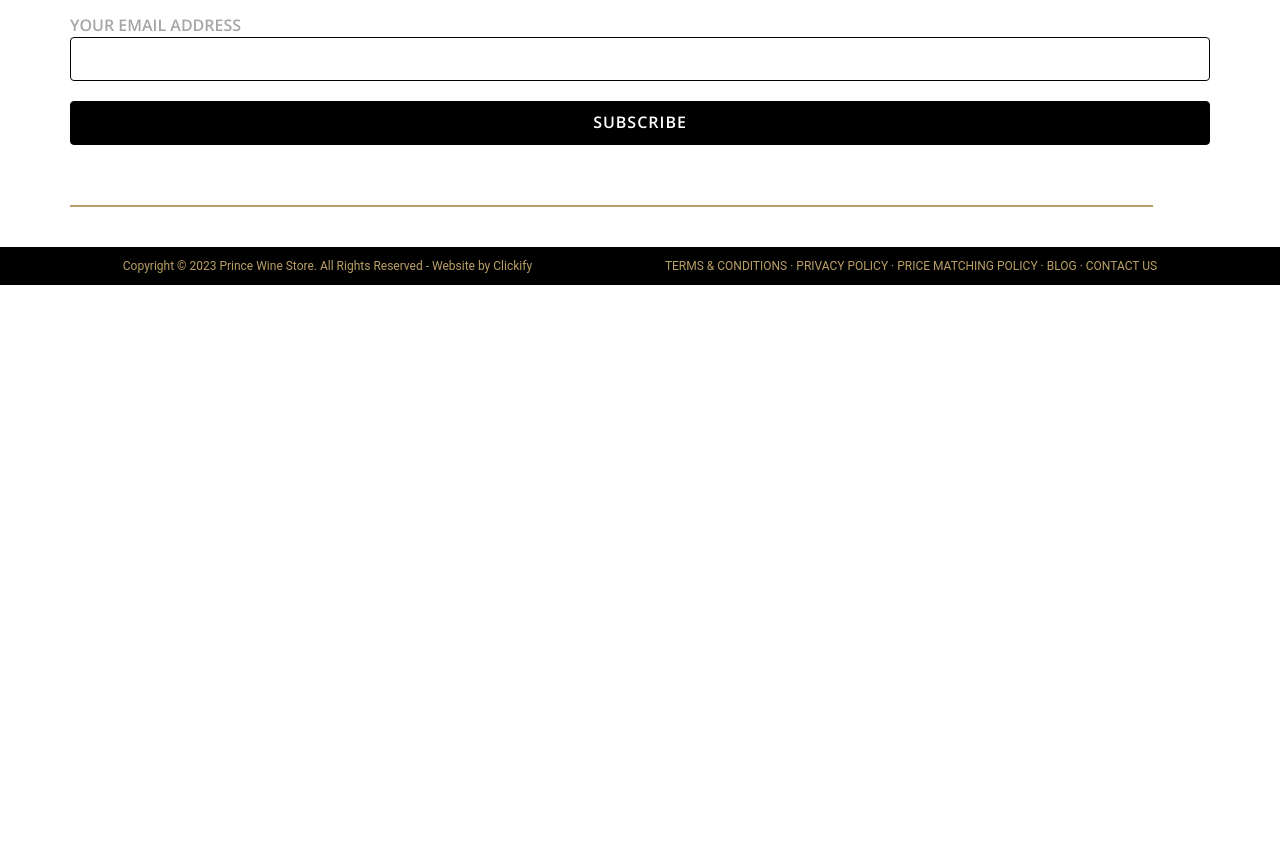
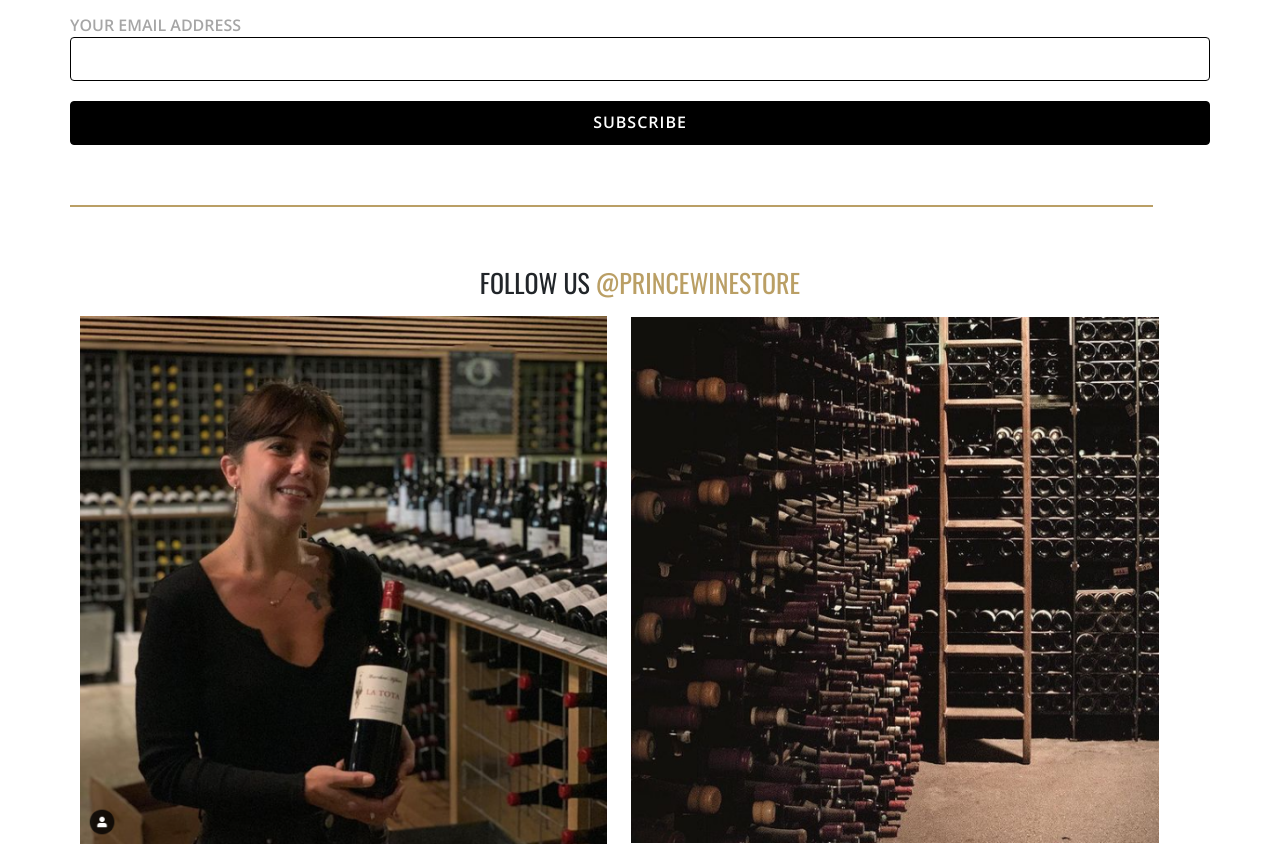
Before and after one commit to RamanenyaAS/Prince-Wine-Store, a website built with Parcel: page src/index.html in a window 1280 px wide. Shown: the part 3537-4399 px from the top of the page. Before the commit the page ends 3822 px from the top, so only its background shows below. Built offline with nearby package versions, Linux system fonts and the light colour scheme.

Commit message:
feat(Prince-Wine-Store ): add joinUs section

```diff
--- a/src/index.html
+++ b/src/index.html
@@ -17,7 +17,7 @@
     <link rel="stylesheet" href="./scss/founders.scss">
     <link rel="stylesheet" href="./scss/stores.scss">
     <link rel="stylesheet" href="./scss/newsletter.scss">
-    <link rel="stylesheet" href="./scss/join-us.scss">
+    <link rel="stylesheet" href="./scss/joinUs.scss">
     <link rel="stylesheet" href="./scss/footer.scss">
     <link rel="stylesheet" href="./scss/bottom.scss">
     <link href="https://cdn.jsdelivr.net/npm/bootstrap@5.3.1/dist/css/bootstrap.min.css" rel="stylesheet" integrity="sha384-4bw+/aepP/YC94hEpVNVgiZdgIC5+VKNBQNGCHeKRQN+PtmoHDEXuppvnDJzQIu9" crossorigin="anonymous">
@@ -185,8 +185,18 @@
         <div class="container">
             <div class="container__separator"></div>
         </div>
-        <section class="join-us">
-
+        <section class="joinUs">
+            <div class="container container_joinUs">
+                    <h2 class="container_joinUs__title">FOLLOW US
+                        <a class="container_joinUs_link" href="https://www.instagram.com/princewinestore/" style="text-decoration: none;color: #ba9f65;" target="_blank">@PRINCEWINESTORE</a>
+                    </h2>
+                    <div class="joinUs-block">
+                        <img class="joinUs-block__image" src="./images/first_screen.png" alt="instagram screenshot">
+                        <img class="joinUs-block__image" src="./images/second_screen.png" alt="instagram screenshot">
+                        <img class="joinUs-block__image" src="./images/third_screen.png" alt="instagram screenshot">
+                        <img class="joinUs-block__image" src="./images/fourth_screen.png" alt="instagram screenshot">
+                    </div>
+                </div>
         </section>
     </main>
     <div class="bottom-page-announcements">
--- /dev/null
+++ b/src/scss/joinUs.scss
@@ -0,0 +1,18 @@
+@import "variables";
+.joinUs{
+    .container, .container_joinUs{
+        .container_joinUs__title{
+            text-align: center;
+            font-size: 26px;
+            font-family: $title-font-family;
+            font-weight: $main-font-weight;
+        }
+        .joinUs-block{
+            .joinUs-block__image{
+                vertical-align: middle;
+                max-width: 48%;
+                padding: 10px;
+            }
+        }
+    }
+}
```
Also changed, not shown: src/images/first_screen.png (added), src/images/fourth_screen.png (added), src/images/second_screen.png (added), src/images/third_screen.png (added), src/scss/join-us.scss (deleted).
